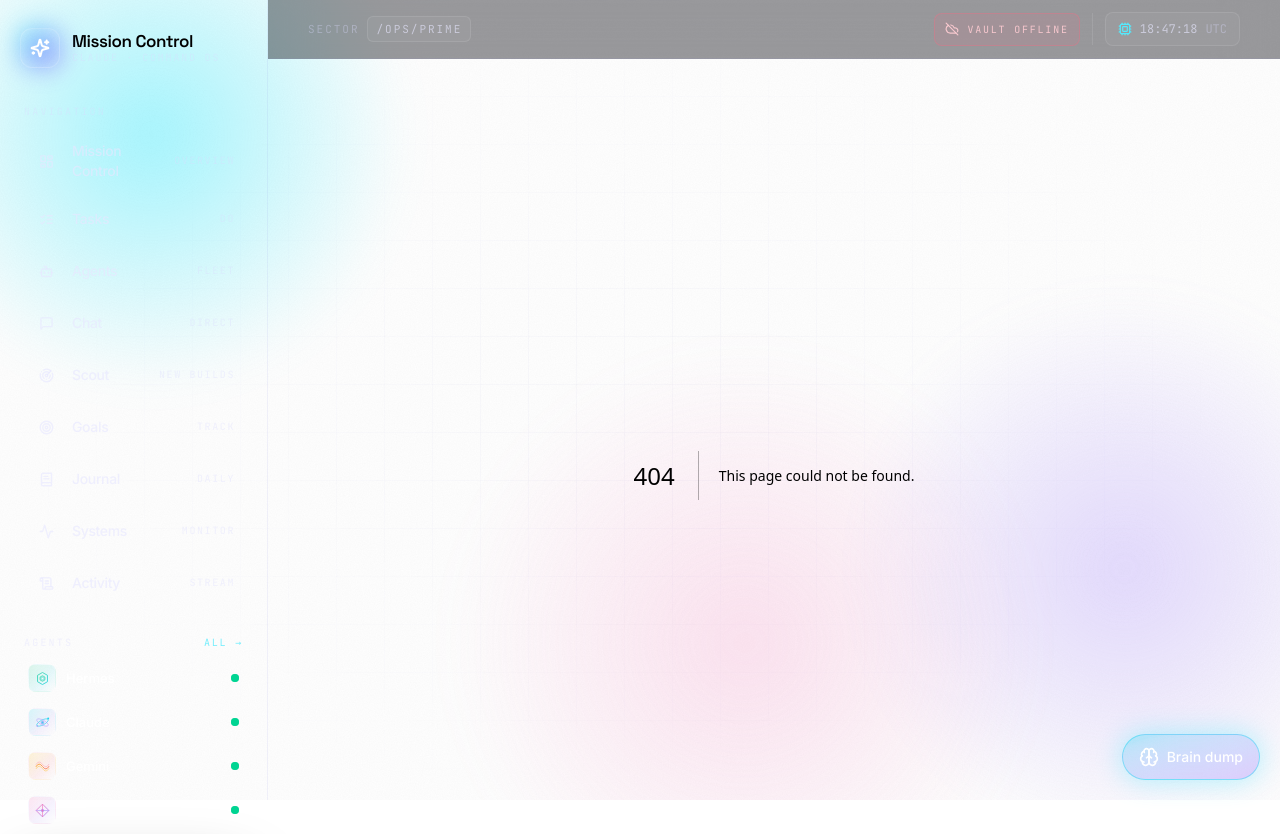
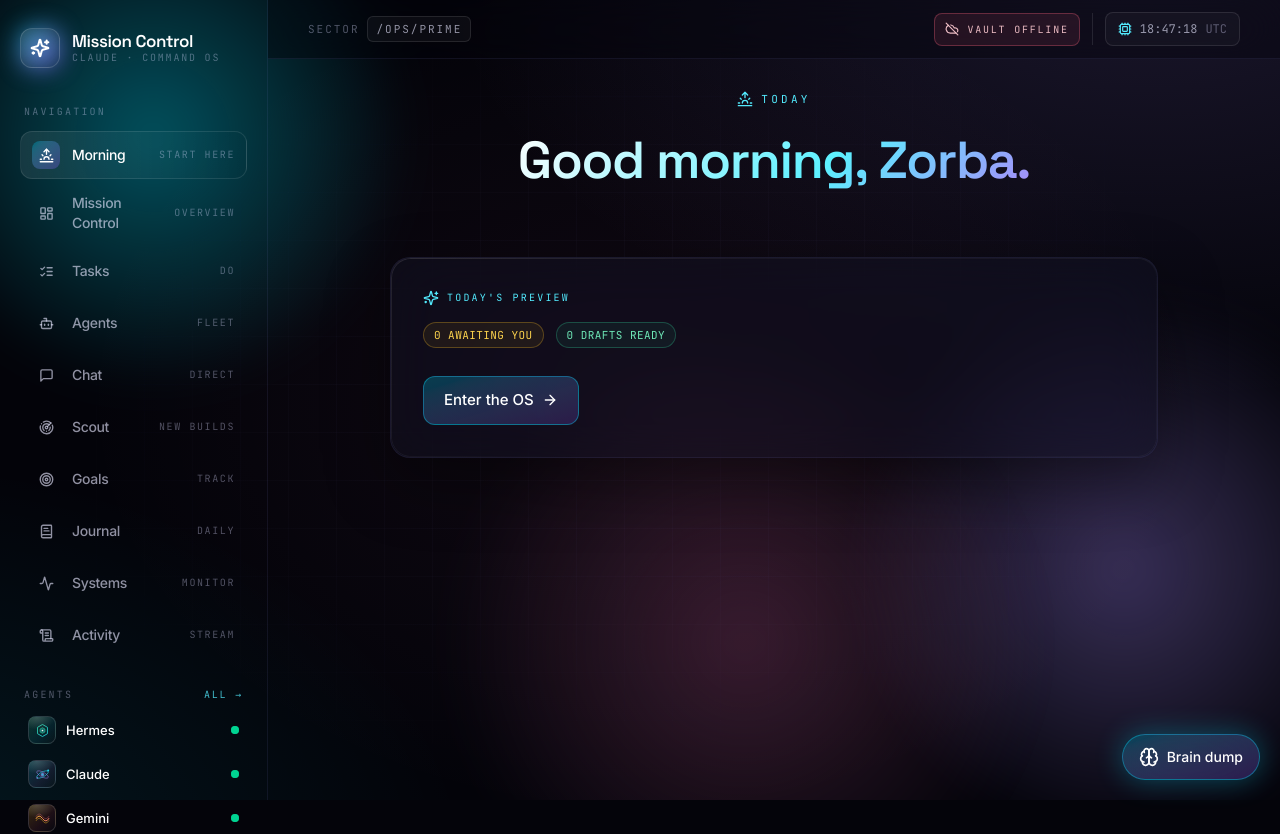
Before and after one commit to zorbachin/dubaiai-pro, a Next.js app in the folder mission-control/: page /morning in a window 1280 px wide. Before the commit this address had no page. Shown: the top 834 px of the page. Built offline with nearby package versions, Linux system fonts and the light colour scheme.

Commit message:
Add cinematic /morning scroll (Torah insight, inspiration quote, today's preview) + nav

```diff
--- /dev/null
+++ b/mission-control/app/morning/page.tsx
@@ -0,0 +1,117 @@
+"use client";
+
+import { useEffect, useState } from "react";
+import { motion } from "framer-motion";
+import Link from "next/link";
+import { Sparkles, ScrollText, Sunrise, ArrowRight, Target } from "lucide-react";
+
+type Morning = {
+  date?: string;
+  parsha?: string;
+  parsha_ref?: string;
+  season?: string;
+  torah_insight?: string;
+  current_events?: string[];
+  inspiration?: string;
+};
+type OsTask = { kind?: string; awaiting?: string; title: string };
+type OsState = { morning?: Morning; tasks?: OsTask[]; daily_brief?: string };
+
+const reveal = {
+  initial: { opacity: 0, y: 24 },
+  whileInView: { opacity: 1, y: 0 },
+  viewport: { once: true, margin: "-80px" },
+  transition: { duration: 0.7, ease: [0.16, 1, 0.3, 1] as [number, number, number, number] },
+};
+
+export default function MorningPage() {
+  const [os, setOs] = useState<OsState | null>(null);
+  useEffect(() => {
+    fetch("/api/os").then((r) => r.json()).then(setOs).catch(() => {});
+  }, []);
+
+  const m = os?.morning ?? {};
+  const tasks = os?.tasks ?? [];
+  const awaiting = tasks.filter((t) => /you|me/i.test(t.awaiting || "")).length;
+  const drafts = tasks.filter((t) => t.kind === "draft").length;
+  const focus = (os?.daily_brief || "")
+    .split("\n")
+    .filter((l) => l.trim().startsWith("- "))
+    .map((l) => l.replace(/^[-\s]+/, "").trim())
+    .filter(Boolean)
+    .slice(0, 3);
+
+  return (
+    <div className="mx-auto max-w-3xl space-y-16 pb-24 pt-4">
+      <motion.section {...reveal} className="text-center">
+        <div className="flex items-center justify-center gap-2 font-mono text-[11px] uppercase tracking-[0.3em] text-cyan-300">
+          <Sunrise className="h-4 w-4" /> {m.date || "Today"}
+        </div>
+        <h1 className="mt-5 font-display text-[38px] font-semibold leading-tight tracking-tight sm:text-[52px]">
+          <span className="text-grad-cyan">Good morning, Zorba.</span>
+        </h1>
+        {m.inspiration && (
+          <p className="mx-auto mt-6 max-w-xl text-[19px] font-light leading-relaxed text-white/85 sm:text-[22px]">
+            &ldquo;{m.inspiration}&rdquo;
+          </p>
+        )}
+      </motion.section>
+
+      {m.torah_insight && (
+        <motion.section {...reveal} className="panel relative overflow-hidden p-6 sm:p-8">
+          <div className="pointer-events-none absolute -right-20 -top-20 h-56 w-56 rounded-full bg-gradient-to-br from-amber-400/20 to-violet-500/15 blur-3xl" />
+          <div className="relative">
+            <div className="flex items-center gap-2 font-mono text-[10px] uppercase tracking-[0.22em] text-amber-300/90">
+              <ScrollText className="h-4 w-4" /> Parshat {m.parsha}
+              {m.parsha_ref && <span className="text-[color:var(--color-ink-mute)]">· {m.parsha_ref}</span>}
+            </div>
+            <p className="mt-4 text-[16px] leading-relaxed text-white/90 sm:text-[17px]">{m.torah_insight}</p>
+          </div>
+        </motion.section>
+      )}
+
+      {Array.isArray(m.current_events) && m.current_events.length > 0 && (
+        <motion.section {...reveal}>
+          <div className="mb-4 text-center font-mono text-[10px] uppercase tracking-[0.26em] text-[color:var(--color-ink-mute)]">
+            In the world today
+          </div>
+          <div className="space-y-3">
+            {m.current_events.map((e, i) => (
+              <div key={i} className="rounded-2xl border border-white/10 bg-white/[0.03] px-5 py-4 text-[15px] leading-relaxed text-white/85">
+                {e}
+              </div>
+            ))}
+          </div>
+        </motion.section>
+      )}
+
+      <motion.section {...reveal} className="panel p-6 sm:p-8">
+        <div className="flex items-center gap-2 font-mono text-[10px] uppercase tracking-[0.22em] text-cyan-300">
+          <Sparkles className="h-4 w-4" /> Today&apos;s preview
+        </div>
+        <div className="mt-4 flex flex-wrap gap-3">
+          <span className="chip chip-amber">{awaiting} awaiting you</span>
+          <span className="chip chip-emerald">{drafts} drafts ready</span>
+        </div>
+        {focus.length > 0 && (
+          <div className="mt-5 space-y-2.5">
+            {focus.map((f, i) => (
+              <div key={i} className="flex items-start gap-3">
+                <Target className="mt-0.5 h-4 w-4 shrink-0 text-cyan-300" />
+                <span className="text-[15px] leading-snug text-white/90">{f}</span>
+              </div>
+            ))}
+          </div>
+        )}
+        <Link
+          href="/"
+          className="mt-7 inline-flex items-center gap-2 rounded-xl border border-cyan-400/40 bg-gradient-to-br from-cyan-400/25 to-violet-500/20 px-5 py-3 text-[15px] font-medium text-white transition active:scale-95 hover:from-cyan-400/35"
+        >
+          Enter the OS <ArrowRight className="h-4 w-4" />
+        </Link>
+      </motion.section>
+
+      {!os && <div className="text-center text-[13px] text-[color:var(--color-ink-dim)]">Loading your morning…</div>}
+    </div>
+  );
+}
--- a/mission-control/components/mobile-nav.tsx
+++ b/mission-control/components/mobile-nav.tsx
@@ -14,12 +14,14 @@ import {
   Target,
   BookText,
   Radar,
+  Sunrise,
   Menu,
   X,
   Sparkles,
 } from "lucide-react";
 
 const nav = [
+  { href: "/morning", label: "Morning", icon: Sunrise },
   { href: "/", label: "Mission Control", icon: LayoutDashboard },
   { href: "/tasks", label: "Tasks", icon: ListChecks },
   { href: "/agents", label: "Agents", icon: Bot },
--- a/mission-control/components/sidebar.tsx
+++ b/mission-control/components/sidebar.tsx
@@ -11,6 +11,7 @@ import {
   ScrollText,
   ListChecks,
   Radar,
+  Sunrise,
   Sparkles,
   Target,
   BookText,
@@ -20,6 +21,7 @@ import { AgentAvatar } from "./agent-avatar";
 import { PulseDot } from "./pulse-dot";
 
 const nav = [
+  { href: "/morning", label: "Morning", icon: Sunrise, hint: "Start here" },
   { href: "/", label: "Mission Control", icon: LayoutDashboard, hint: "Overview" },
   { href: "/tasks", label: "Tasks", icon: ListChecks, hint: "Do" },
   { href: "/agents", label: "Agents", icon: Bot, hint: "Fleet" },
```
